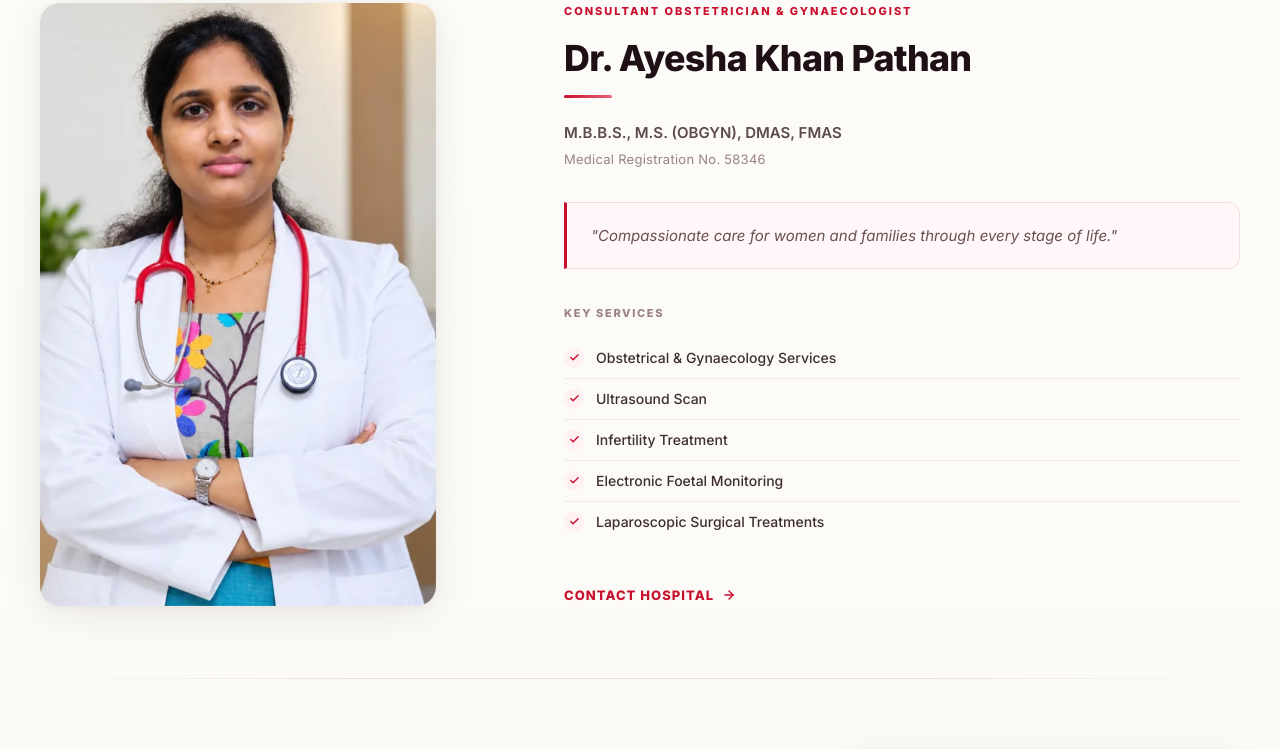
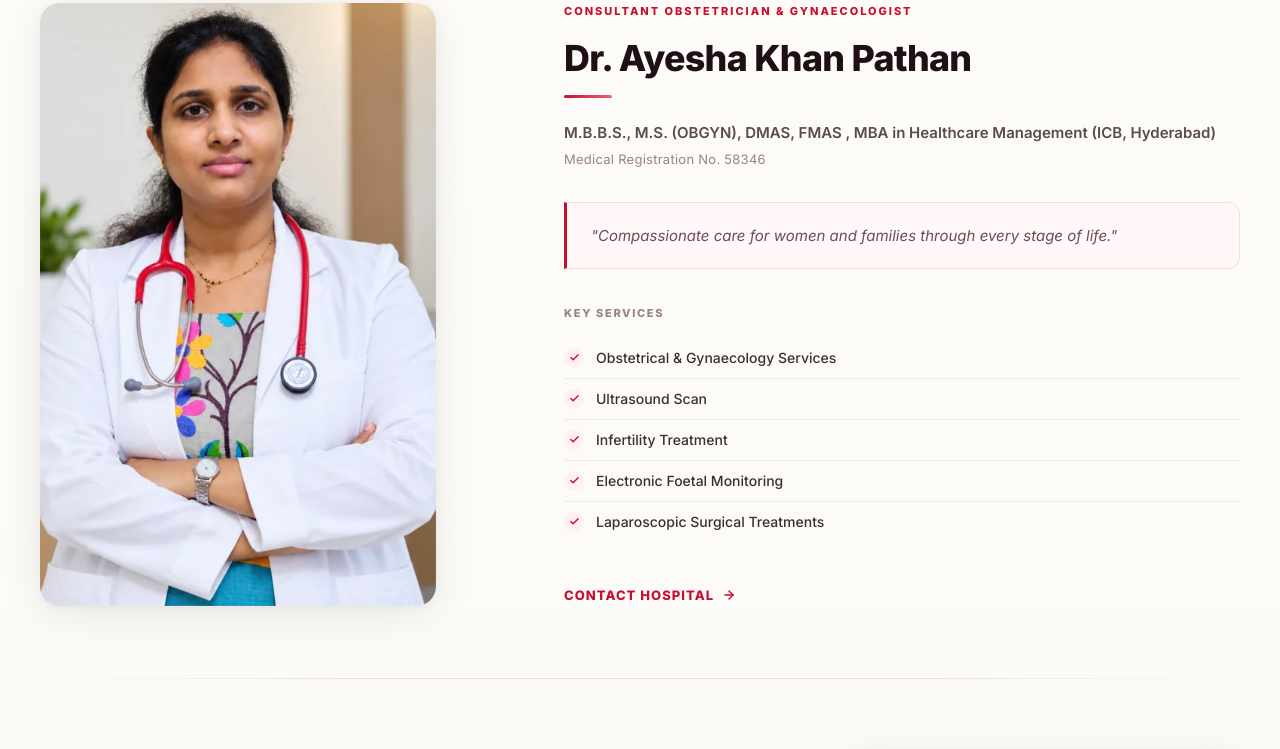
Before and after one commit to madhu-jersey/NISA-HOSPITAL, a React (Vite) app: page / in a window 1280 px wide. Shown: the part 2540-3289 px from the top of the page. Built offline with nearby package versions, Linux system fonts and the light colour scheme.

Commit message:
Save Nisa Hospital website progress

```diff
--- a/src/App.tsx
+++ b/src/App.tsx
@@ -1076,7 +1076,7 @@ function HospitalHome() {
             <SectionHeading kicker="Who We Are" title="About Nisa Hospital" />
             <p>{hospital.aboutDescription}</p>
             <div className="about-cards stagger">
-              {['Specialist Eye Care', 'Women & Child Health', 'Patient-Centered Approach', '16 Years of Trusted Healthcare'].map(f => (
+              {['Specialist Eye Care', 'Women & Child Health', 'Patient-Centered Approach', 'Well-Trained & Compassionate Staff'].map(f => (
                 <div className="about-card" key={f}>
                   <Check size={16} aria-hidden="true" />
                   <span>{f}</span>
--- a/src/data/hospital.ts
+++ b/src/data/hospital.ts
@@ -75,7 +75,7 @@ export const doctors = [
     name: 'Dr. Ayesha Khan Pathan',
     initials: 'AK',
     specialty: 'Consultant Obstetrician & Gynaecologist',
-    qualification: 'M.B.B.S., M.S. (OBGYN), DMAS, FMAS',
+    qualification: 'M.B.B.S., M.S. (OBGYN), DMAS, FMAS , MBA in Healthcare Management (ICB, Hyderabad)',
     regNo: '58346',
     description: 'Compassionate care for women and families through every stage of life.',
     services: [
@@ -149,7 +149,7 @@ export const whyChooseUs = [
     description: 'Thoughtful consultations with your comfort and wellbeing at the centre.',
   },
   {
-    title: '16 Years of Trusted Healthcare',
+    title: 'Well-Trained & Compassionate Staff',
     description: 'Serving families in Tanuku with care they have trusted for 16 years.',
   },
 ];
```
